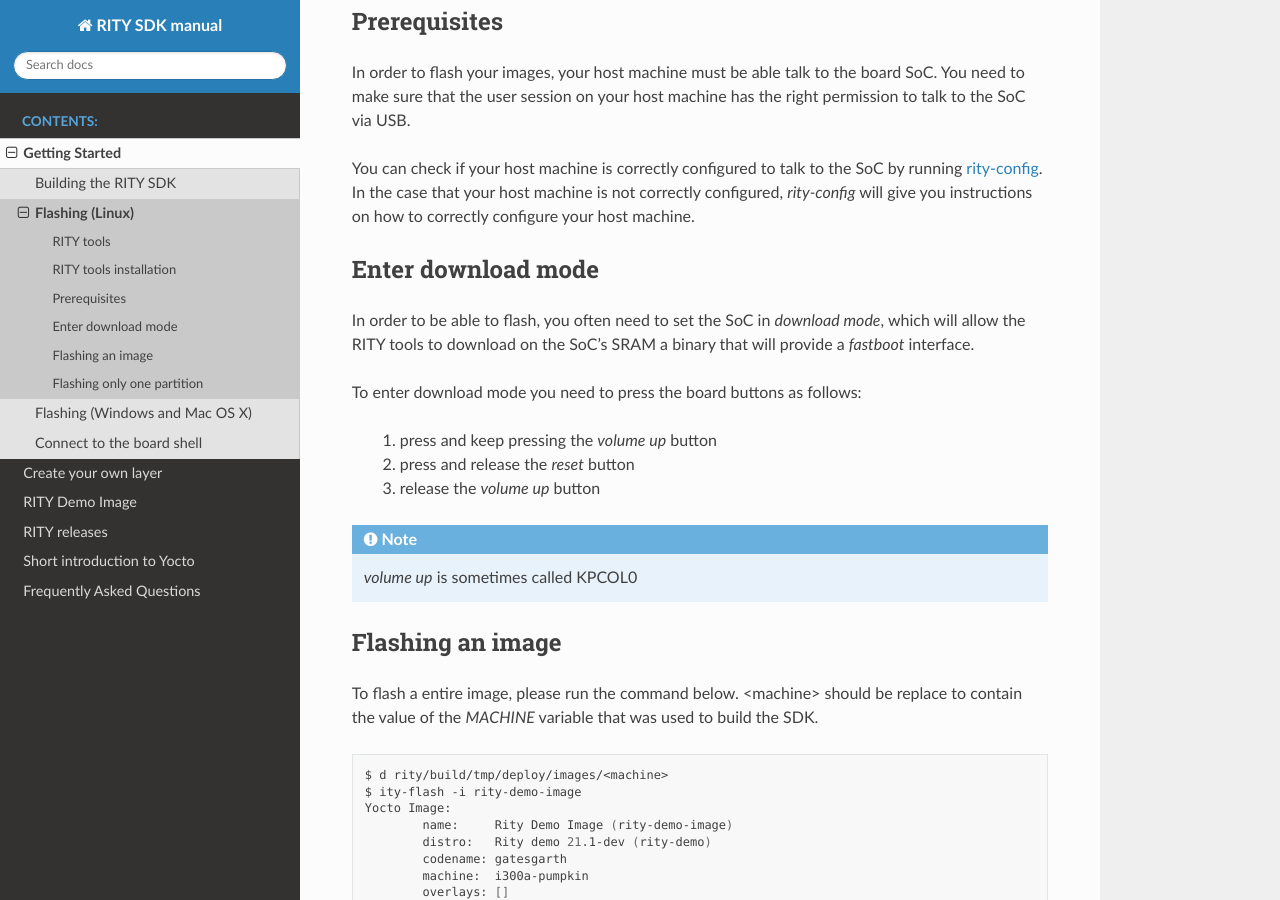
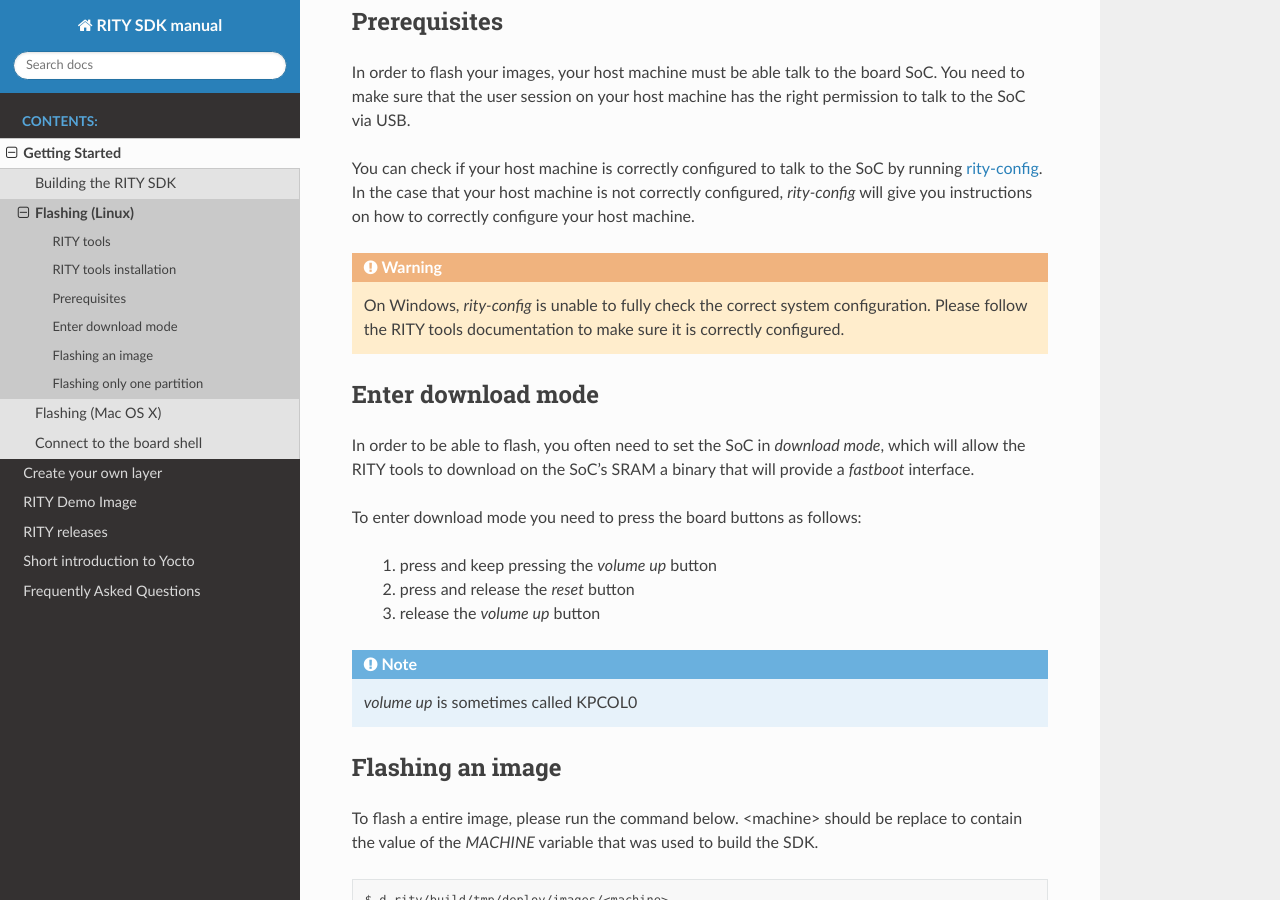
Before and after one commit to via-edge-ai/meta-rity, a Sphinx documentation site: the page built from docs/getting-started/flashing.rst, in a window 1280 px wide and 900 px high, scrolled down 488 px. Built offline with Sphinx 7.4.7 and the Read the Docs theme 2.0.0, drawn with Linux system fonts in a browser that asks for light colours.

Commit message:
docs: getting-started: update doc for windows flashing
RITY tools can now be flashed on Windows. Modify the documentation
to reflect that.

Signed-off-by: Fabien Parent <fparent@baylibre.com>

```diff
--- a/docs/getting-started.rst
+++ b/docs/getting-started.rst
@@ -7,5 +7,5 @@
 
    getting-started/building
    getting-started/flashing
-   getting-started/flashing-win-macos
+   getting-started/flashing-macos
    getting-started/connect-board-shell
--- a/docs/getting-started/flashing-win-macos.rst
+++ b/docs/getting-started/flashing-macos.rst
@@ -1,4 +1,4 @@
-Flashing (Windows and Mac OS X)
+Flashing (Mac OS X)
 ===============================
 
 Prerequisites
--- a/docs/getting-started/flashing.rst
+++ b/docs/getting-started/flashing.rst
@@ -29,6 +29,12 @@
 running `rity-config <https://baylibre.gitlab.io/rich-iot/tools/rity-tools/#rity-config>`_.
 In the case that your host machine is not correctly configured, `rity-config`
 will give you instructions on how to correctly configure your host machine.
+
+.. warning::
+
+	On Windows, `rity-config` is unable to fully check the correct
+	system configuration. Please follow the RITY tools documentation to make
+	sure it is correctly configured.
 
 Enter download mode
 -------------------
```
